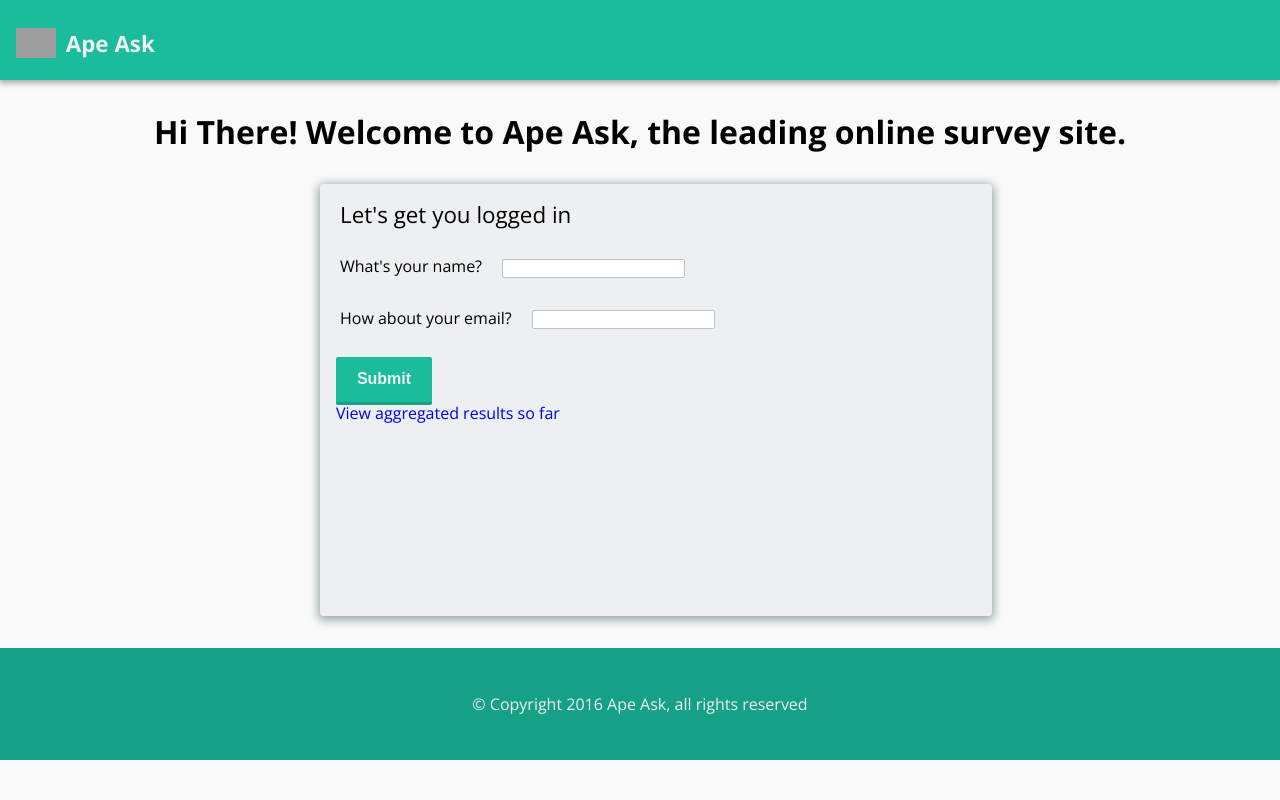
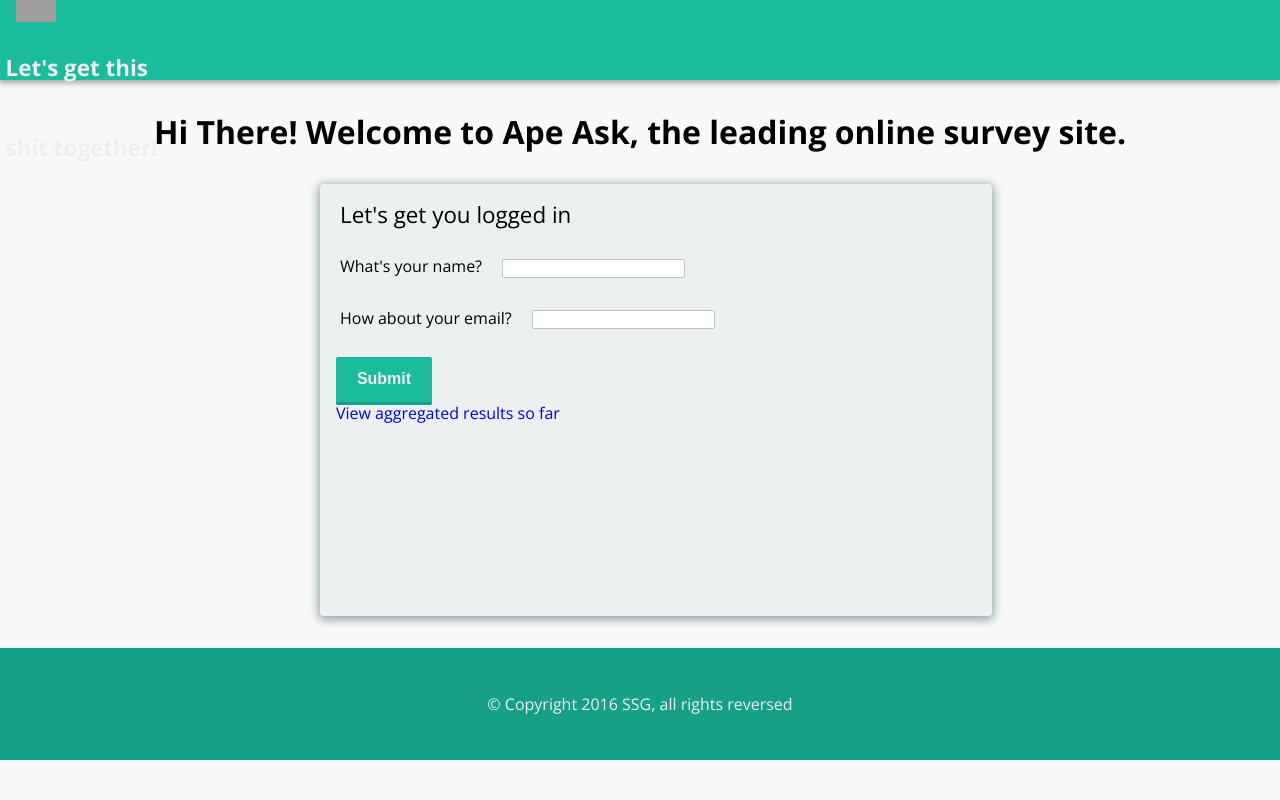
Before and after one commit to SindhujaJeyabal/hys, a Flask app: page / in a window 1280 px wide. Run offline with Flask 2, Linux system fonts and the light colour scheme; grey boxes are pictures that could not be loaded.

Commit message:
base file

```diff
--- a/app/templates/base.html
+++ b/app/templates/base.html
@@ -18,14 +18,14 @@
 				<div id="site-icon-wrapper">
 					<img src="http://icons.iconarchive.com/icons/iconsmind/outline/512/Gorilla-icon.png">
 				</div>
-				<h3 id="site-title">Ape Ask</h3>
+				<h3 id="site-title">Let's get this shit together!</h3>
 			</div>
 			{% endblock %}
 		</header>
 		<div id="content">{% block content %}{% endblock %}</div>
 
 		<footer>
-			<p>&copy; Copyright 2016 Ape Ask, all rights reserved</p>
+			<p>&copy; Copyright 2016 SSG, all rights reversed</p>
 		</footer>
 
 		<script type="text/javascript" src="{{ url_for('static', filename='interactions.js') }}"></script>
```
